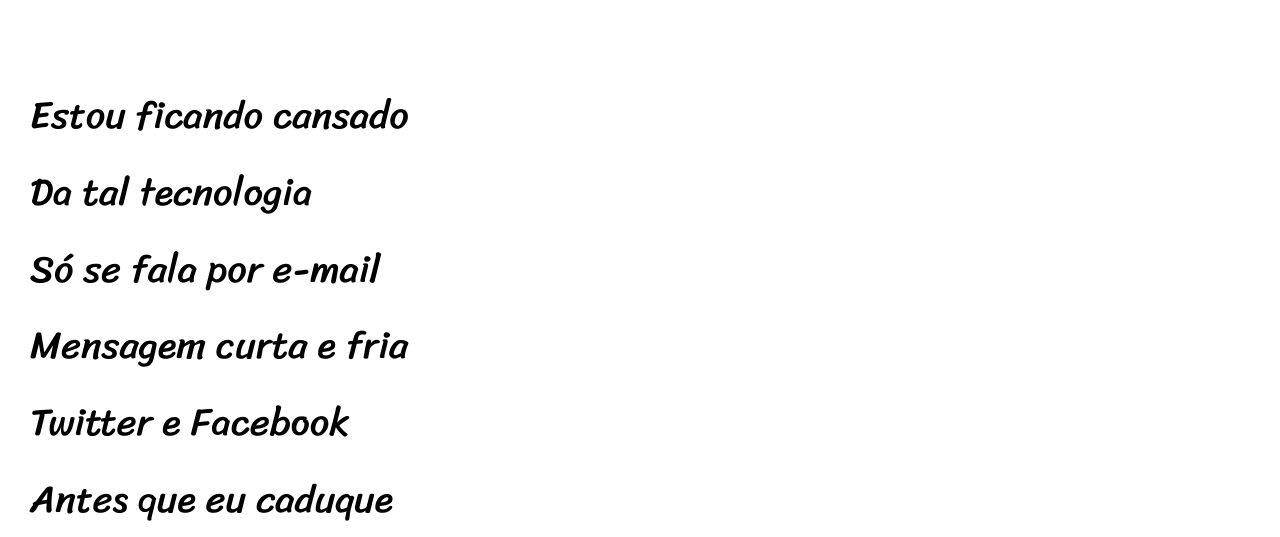
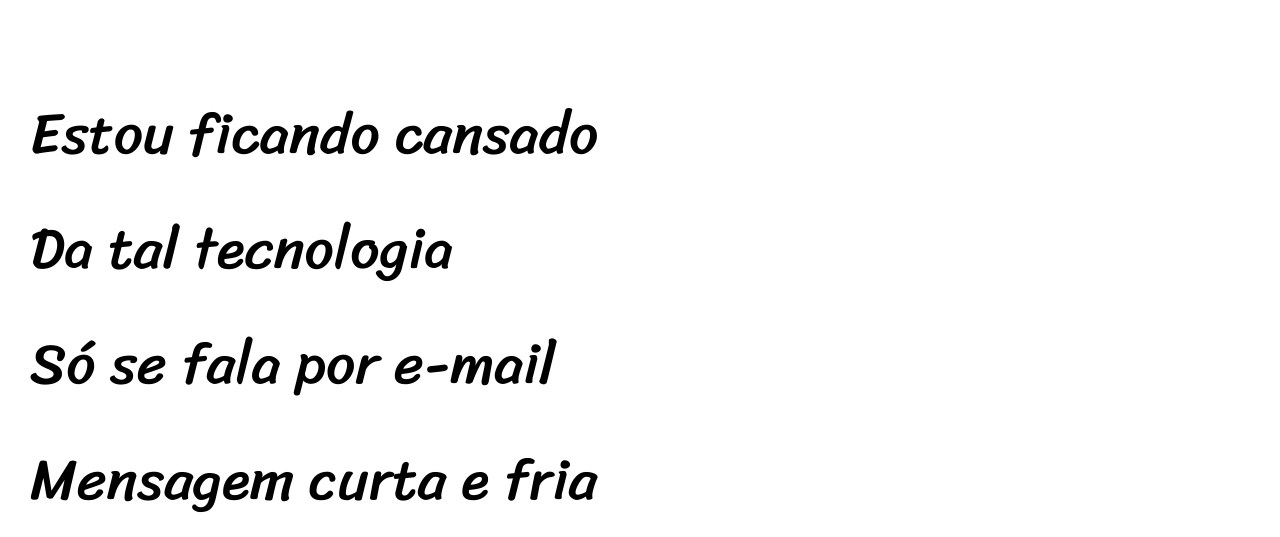
Before and after one commit to danilobissolirosa/projeto-cordel, a plain HTML site: page index.html in a window 1280 px wide. Shown: the part 263-800 px from the top of the page. Drawn offline with Linux system fonts and the light colour scheme.

Commit message:
font-size uptade

```diff
--- a/style.css
+++ b/style.css
@@ -53,7 +53,7 @@ section {
     line-height: 2em;
     padding-left: 30px;
     font-family: var(--fonte3);
-    font-size: 3vw;
+    font-size: 4.5vw;
 }
 
 section > p {
```
